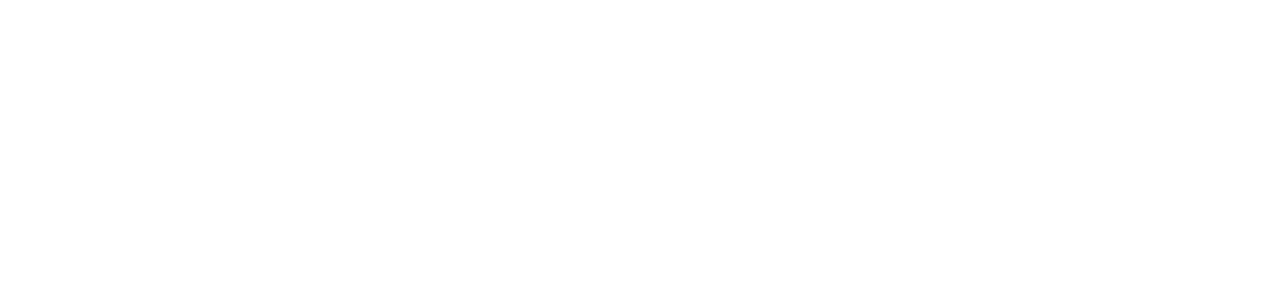
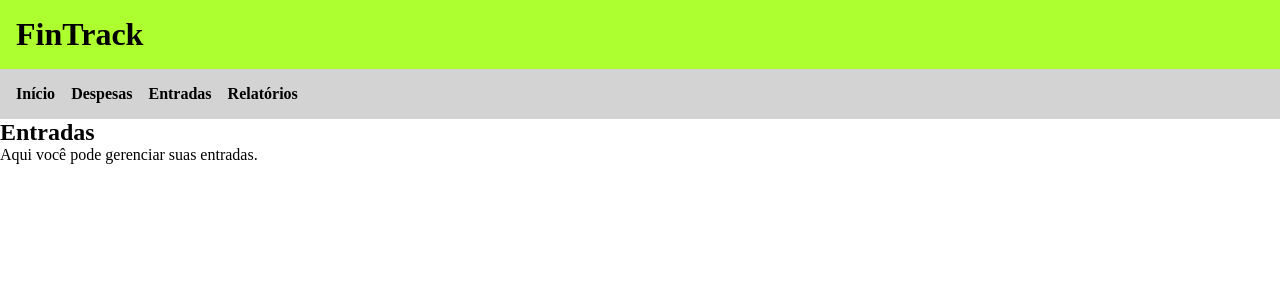
Before and after one commit to AnthonyRossa/fintrack-frontend, a React (Vite) app: page /entries in a window 1280 px wide. Before the commit this address had no page. Shown: the top 300 px of the page. Built offline with nearby package versions, Linux system fonts and the light colour scheme.

Commit message:
add routes 2

```diff
--- a/src/components/App/App.jsx
+++ b/src/components/App/App.jsx
@@ -2,6 +2,9 @@
 import Header from "../Header/Header";
 import Navigation from "../Navigation/Navigation";
 import { Routes, Route, Navigate, useNavigate } from "react-router-dom";
+import Expenses from "../Expenses/Expenses";
+import Entries from "../Entries/Entries";
+import Reports from "../Reports/Reports";
 
 export default function App() {
   return (
@@ -17,15 +20,37 @@
             </div>
           }
         />
-                <Route
+        <Route
           path="/expenses"
           element={
             <div className="page">
               <Header />
               <Navigation />
+              <Expenses />
             </div>
           }
         />
+        <Route
+          path="/entries"
+          element={
+            <div className="page">
+              <Header />
+              <Navigation />
+              <Entries />
+            </div>
+          }
+        />
+        <Route
+          path="/reports"
+          element={
+            <div className="page">
+              <Header />
+              <Navigation />
+              <Reports />
+            </div>
+          }
+        />
+        <Route path="*" element={<Navigate to="/main" />} />
       </Routes>
     </>
   );
--- /dev/null
+++ b/src/components/Entries/Entries.jsx
@@ -0,0 +1,12 @@
+import React from 'react';
+import './Entries.css';
+
+export default function Entries() {
+
+  return (
+    <div className="entries">
+      <h2>Entradas</h2>
+        <p>Aqui você pode gerenciar suas entradas.</p>
+    </div>
+  );
+}
--- /dev/null
+++ b/src/components/Expenses/Expenses.jsx
@@ -0,0 +1,12 @@
+import React from 'react';
+import './Expenses.css';
+
+export default function Expenses() {
+
+  return (
+    <div className="expenses">
+      <h2>Despesas</h2>
+        <p>Aqui você pode gerenciar suas despesas.</p>
+    </div>
+  );
+}
--- /dev/null
+++ b/src/components/Reports/Reports.jsx
@@ -0,0 +1,12 @@
+import React from 'react';
+import './Reports.css';
+
+export default function Reports() {
+
+  return (
+    <div className="reports">
+      <h2>Relatórios</h2>
+        <p>Aqui você pode gerenciar seus relatórios.</p>
+    </div>
+  );
+}
```
Also changed, not shown: src/components/Entries/Entries.css (added), src/components/Expenses/Expenses.css (added), src/components/Reports/Reports.css (added).
